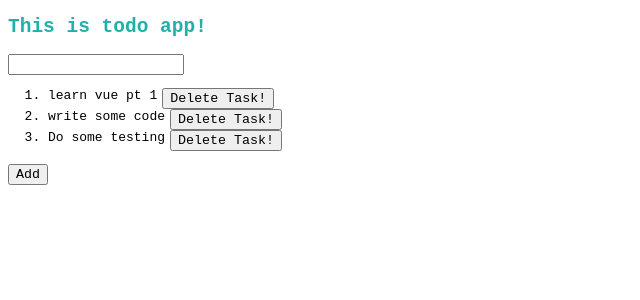
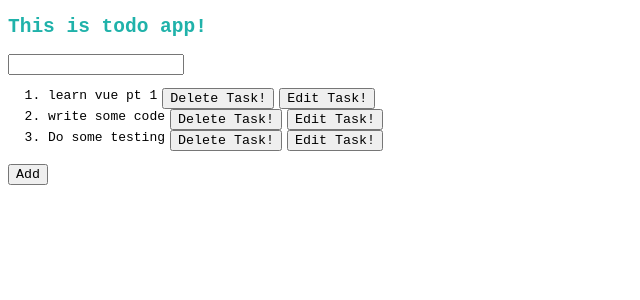
Before and after one commit to Nabid-Kaisar/Vue-Learn, a Vue app: page / in a window 1280 px wide. Shown: the top 300 px of the page, without its empty margins (0-640 px from the left). Built offline with nearby package versions, Linux system fonts and the light colour scheme.

Commit message:
edit each item implementation

```diff
--- a/src/components/TodoApp.vue
+++ b/src/components/TodoApp.vue
@@ -11,10 +11,27 @@
       }
     },
     methods: {
+      isInpEmpty(){
+        if(!this.inp){
+          alert('todo item cant be empty');
+          return true;
+        }else return false;
+      },
       handleAddTodo(){
+        if(this.isInpEmpty()) {
+          return false;
+        }
         this.todoLists.push(this.inp);
         this.inp = "";
       },
+
+      handleEditTodo(idx, newValue){
+        // if(this.isInpEmpty()) {
+        //   return false;
+        // }
+        this.todoLists[idx] = newValue;
+      },
+
       handleDeleteTodo(idx){
         this.todoLists.splice(idx, 1);
       }
@@ -29,6 +46,6 @@
 
 <template>
   <UserInput @addTodo="handleAddTodo" @onChange="(val)=> this.inp = val" :inp="inp"/>
-  <TodoList @deleteTodo="(idx) => handleDeleteTodo(idx)" :todoLists="todoLists"/>
+  <TodoList @editTodo="(idx, newValue)=> handleEditTodo(idx, newValue)" @deleteTodo="(idx) => handleDeleteTodo(idx)" :todoLists="todoLists"/>
   <Submit @addTodo="handleAddTodo" :inp="inp"/>
 </template>
--- a/src/components/TodoList.vue
+++ b/src/components/TodoList.vue
@@ -1,10 +1,13 @@
 <script>
   export default {
     props: ['todoLists'],
-    emits: ['deleteTodo'],
+    emits: ['deleteTodo', 'editTodo'],
     methods: {
       handleDelete(idx){
         this.$emit("deleteTodo", idx)
+      },
+      handleEdit(idx, newValue){
+        this.$emit("editTodo", idx, newValue)
       }
     }
   }
@@ -15,7 +18,8 @@
     <template v-for="(todo, index) in todoLists" :key="index">
       <div style="display: flex">
         <li style="margin-right: 5px">{{todo}}</li>
-        <button @click="()=>handleDelete(index)">Delete Task!</button>
+        <button style="margin-right: 5px" @click="()=>handleDelete(index)">Delete Task!</button>
+        <button @click="()=>handleEdit(index, 'editedStatic')">Edit Task!</button>
       </div>
     </template>
 
```
